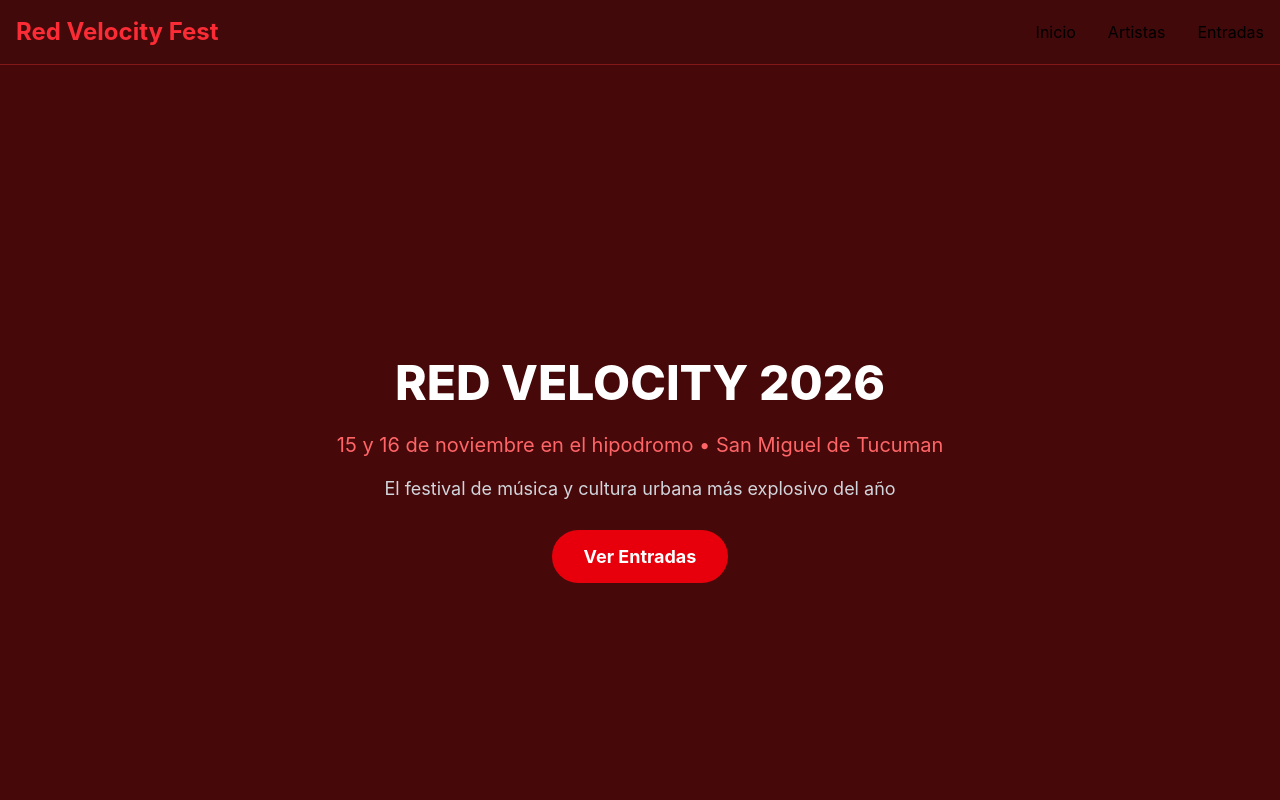
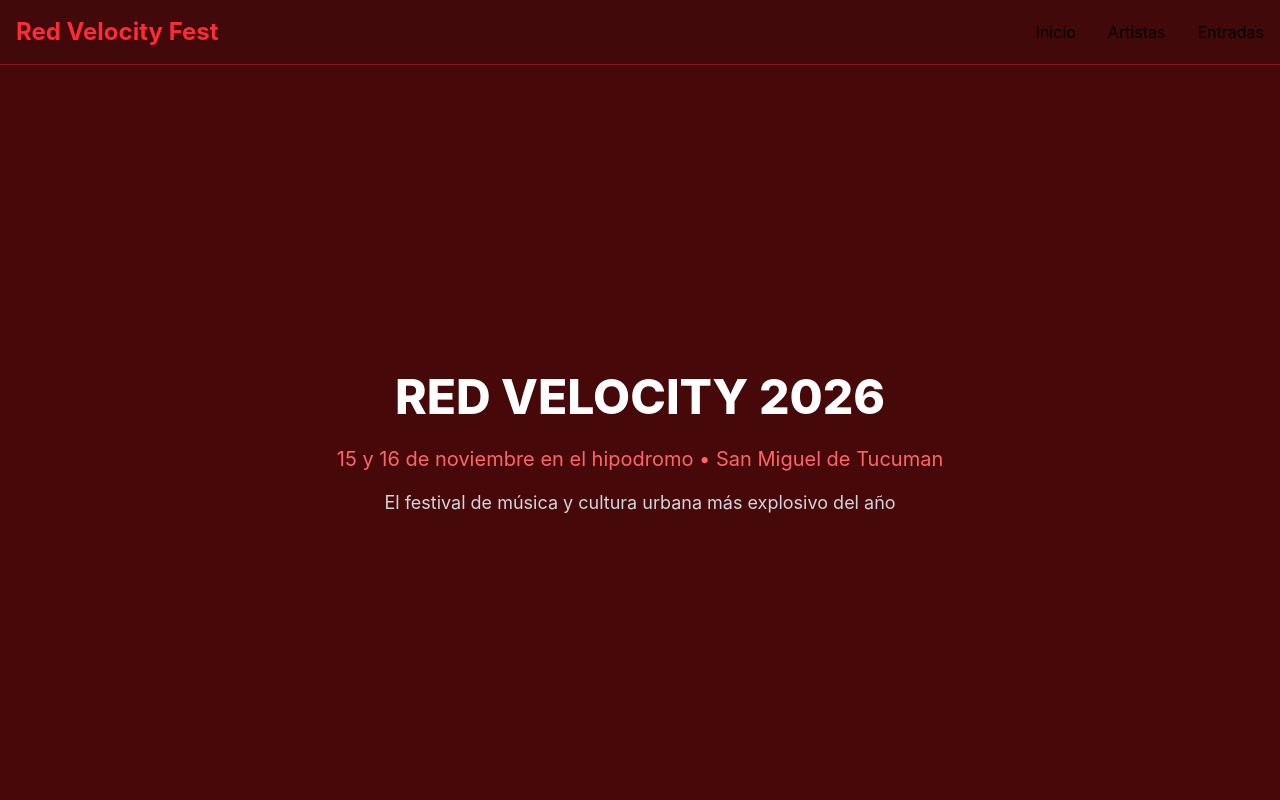
Before and after one commit to giuliano-garcia/red-velocity-app, a React (Vite) app: page / in a window 1280 px wide. Shown: the top 800 px of the page. Built offline with nearby package versions, Linux system fonts and the light colour scheme.

Commit message:
se elimimo un boton erroneo en el hero y se comento en la seccion de App.css

```diff
--- a/src/App.css
+++ b/src/App.css
@@ -1,4 +1,4 @@
-.counter {
+/* .counter {
   font-size: 16px;
   padding: 5px 10px;
   border-radius: 5px;
@@ -181,4 +181,4 @@
     right: 0;
     border-right-color: var(--border);
   }
-}
+} */
--- a/src/components/Hero.jsx
+++ b/src/components/Hero.jsx
@@ -5,9 +5,6 @@ export default function Hero() {
         <h1 className="text-5xl font-extrabold mb-6 text-white">RED VELOCITY 2026</h1>
         <p className="text-xl text-red-400 mb-4">15 y 16 de noviembre en el hipodromo  • San Miguel de Tucuman</p>
         <p className="text-lg text-gray-300 mb-10">El festival de música y cultura urbana más explosivo del año</p>
-        <a href="#tickets" className="bg-red-600 hover:bg-red-700 px-8 py-4 rounded-full text-lg font-bold text-white">
-          Ver Entradas
-        </a>
       </div>
     </section>
   )
```
